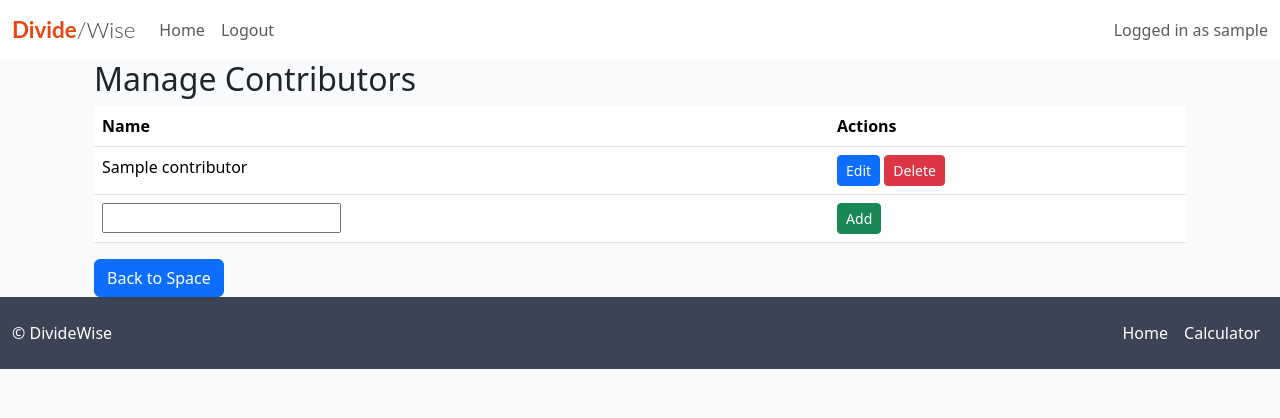
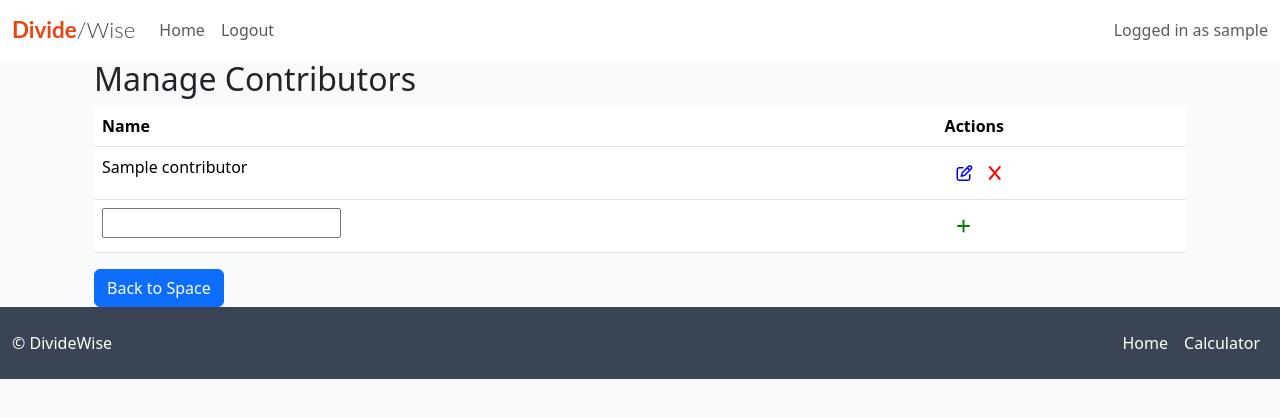
Before and after one commit to jack-brosnan/DivideWise, a Django app: page /edit_contributor/1/ in a window 1280 px wide. Shown: the top 418 px of the page. Run offline with Django 4.2, Linux system fonts and the light colour scheme; a user stored in the database is signed in; tables that the repository leaves empty hold one stand-in row (values such as "Sample post"); some libraries are stand-ins or nearby versions.

Commit message:
Replaced view_space buttons with related fontawsome icons for better UX

```diff
--- a/dividewise/settings.py
+++ b/dividewise/settings.py
@@ -30,7 +30,7 @@ TEMPLATES_DIR = os.path.join(BASE_DIR, 'templates')
 SECRET_KEY = os.environ.get('SECRET_KEY')
 
 # SECURITY WARNING: don't run with debug turned on in production!
-DEBUG = False
+DEBUG = True
 
 ALLOWED_HOSTS = ['8000-jackbrosnan-dividewise-lay9n0ptkly.ws.codeinstitute-ide.net', '.herokuapp.com',]
 
--- a/expense_app/templates/expense_app/edit_contributor.html
+++ b/expense_app/templates/expense_app/edit_contributor.html
@@ -25,11 +25,12 @@
                     <td>
                         <form method="post" action="{% url 'edit_contributor' expense_space.id %}" style="display:inline;">
                             {% csrf_token %}
-                            <button type="submit" name="edit" value="{{ c.id }}" class="btn btn-primary btn-sm">Edit</button>
+                            <button type="submit" name="edit" value="{{ c.id }}" class="btn btn-link edit-icon" title="Edit Contributor"><i class="fa-regular fa-pen-to-square"></i></button>
                         </form>
                         <form method="post" action="{% url 'edit_contributor' expense_space.id %}" style="display:inline;">
                             {% csrf_token %}
-                            <button type="submit" name="delete" value="{{ c.id }}" class="btn btn-danger btn-sm">Delete</button>
+                            <button type="submit" name="delete" value="{{ c.id }}" class="btn btn-link p-0 delete-icon" title="Remove Contributor">
+                                <i class="fa-solid fa-x"></i></button>
                         </form>
                     </td>
                 {% endif %}
@@ -49,7 +50,7 @@
                         {{ form.name }}
                 </td>
                 <td>
-                    <button type="submit" name="save" class="btn btn-success btn-sm">Add</button>
+                    <button type="submit" name="save" class="btn btn-link add-icon"><i class="fa-solid fa-plus"></i></button>
                     </form>
                 </td>
             </tr>
--- a/expense_app/templates/expense_app/save_contributor.html
+++ b/expense_app/templates/expense_app/save_contributor.html
@@ -4,7 +4,9 @@
     {{ form.name }}
 </td>
 <td>
-  <button type="submit" name="save" value="{{ form.instance.id }}" class="btn btn-primary btn-sm">Save</button>
-  <button type="submit" name="cancel" value="{{ form.instance.id }}" class="btn btn-secondary btn-sm">Cancel</button>
+  <button type="submit" name="save" value="{{ form.instance.id }}" class="btn btn-link p-0 save-icon" title="Save Changes">
+    <i class="fa-solid fa-check"></i></button>
+  <button type="submit" name="cancel" value="{{ form.instance.id }}" class="btn btn-link p-0 cancel-icon" title="Cancel Changes">
+    <i class="fa-solid fa-ban"></i></button>
   </form>
 </td
--- a/static/css/style.css
+++ b/static/css/style.css
@@ -219,3 +219,35 @@ footer .nav-link:focus {
     pointer-events: none;
 
 }
+
+/* Style form action buttons using fontawsome icons */
+
+.delete-icon {
+    background: none;
+    border: none;
+    color: red;
+}
+
+.add-icon {
+    background: none;
+    border: none;
+    color: green;
+}
+
+.edit-icon {
+    background: none;
+    border: none;
+    color: blue;
+}
+
+.save-icon {
+    background: none;
+    border: none;
+    color: green;
+}
+
+.cancel-icon {
+    background: none;
+    border: none;
+    color: red;
+}
```
Also changed, not shown: expense_app/templates/expense_app/view_space.html (+5 -3 lines).
